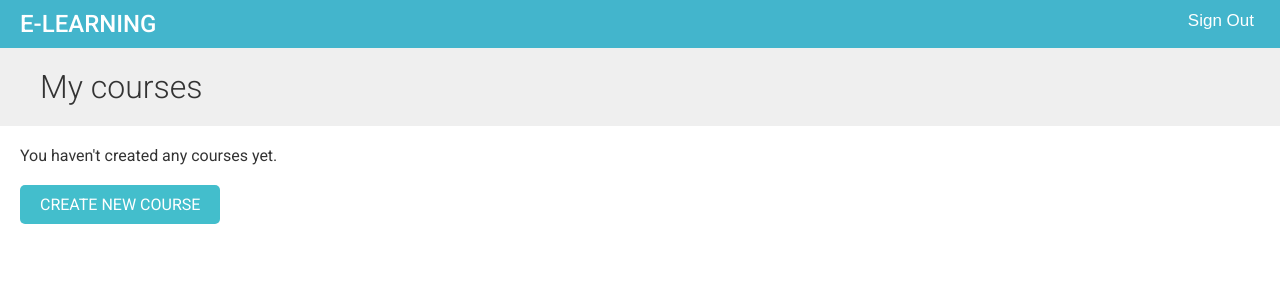
After one commit to mohamedElbalky/eLearning_platform, a Django app: page /course/mine/ in a window 1280 px wide. The commit adds this page. Shown: the top 300 px of the page. Run offline with Django 5.2, Linux system fonts and the light colour scheme; the visitor is signed in with stand-in values (Sample User, id 1); data that the repository does not hold is empty.

Commit message:
create content manager sysytem

```diff
--- a/src/course/static/css/base.css
+++ b/src/course/static/css/base.css
@@ -48,16 +48,17 @@ h1 {
 }
 
 #header {
-    background:#4dcc43;
+    background:#43b5cc;
     overflow:auto;
     padding:10px 20px;
-    border-bottom:6px solid #3fad37;
+    /* border-bottom:6px solid #378aad; */
+    box-shadow: #EEE 1px 1px;
 }
 
 #header .logo {
     text-decoration:none;
     font-family:'Roboto', sans-serif;
-    font-weight:300;
+    font-weight:500;
     text-transform:uppercase;
     font-size:24px;
     color:#fff;
@@ -126,7 +127,7 @@ h1 {
 }
 
 .contents ul a:hover {
-    color:#4dcc43;
+    color:#43b5cc;
     cursor:move;
 }
 
@@ -178,7 +179,7 @@ select {
 
 input[type=submit], a.button {
     border-radius:5px;
-    background:#4dcc43;
+    background:#43becc;
     color:#fff;
     font-size:16px;
     text-transform:uppercase;
@@ -188,13 +189,13 @@ input[type=submit], a.button {
 }
 
 a.secondary-button {
-    border:3px solid #4dcc43;
+    border:3px solid #43b3cc;
     padding:10px 20px;
     margin:10px 0;
 }
 
 input[type=submit]:hover, a.button:hover {
-    background:#3fad37;
+    background:#378dad;
 }
 
 ul#course-modules {
@@ -238,7 +239,7 @@ ul#course-modules li:hover {
 }
 
 #module-contents input[type=submit] {
-    color:#3fad37;
+    color:#37adab;
     background:none;
     margin:-20px 0 0;
     padding:0;
@@ -252,10 +253,16 @@ ul#course-modules li:hover {
 
 .course-info {
     border:1px solid #ccc;
+    border-radius: 10px;
     padding:0 20px;
     margin-bottom:10px;
     width:400px;
     overflow:auto;
+    background-color: #e4e4e4;
+}
+
+.course-info > h3 {
+    font-weight: 500;
 }
 
 .course-info a {
@@ -292,7 +299,7 @@ ul#course-modules li:hover {
     display:inline;
     float:right;
     background:#DCEDE0;
-    color:#56A668;
+    color:#5697a6;
 }
 
 #chat .date {
--- /dev/null
+++ b/src/course/templates/course/manage/course/list.html
@@ -0,0 +1,29 @@
+{% extends "base.html" %}
+
+{% block title %}
+{{request.user.username}} - courses
+{% endblock title %}
+
+{% block content %}
+<h1>My courses</h1>
+<div class="module">
+
+    {% for course in courses %}
+        <div class="course-info">
+            <h3>{{ course.title }}</h3>
+            <p>
+                <a href="{% url 'course_edit' course.id %}">Edit</a>
+                <a href="{% url 'course_delete' course.id %}">Delete</a>
+                <a href="{% url 'course_module_update' course.id %}">Edit modules</a>
+            </p>
+        </div>
+    {% empty %}
+        <p>You haven't created any courses yet.</p>
+    {% endfor %}
+
+    <p>
+        <a href="{% url  'course_create' %}" class="button">Create new course</a>
+    </p>
+
+</div>
+{% endblock content %}
--- a/src/course/urls.py
+++ b/src/course/urls.py
@@ -1,9 +1,15 @@
 from django.urls import path
 
 
-from .views import test
+from . import views
 
 
-# urlpatterns = [
-#     path
-# ]
+urlpatterns = [
+    path('mine/', views.ManageCourseListView.as_view(), name='manage_course_list'),
+    path('create/', views.CourseCreateView.as_view(), name='course_create'),
+    path('<pk>/edit/', views.CourseUpdateView.as_view(), name='course_edit'),
+    path('<pk>/delete/', views.CourseDeleteView.as_view(), name='course_delete'),
+
+    path('<pk>/module/', views.CourseModuleUpdateView.as_view(), name='course_module_update')
+
+]
--- a/src/course/views.py
+++ b/src/course/views.py
@@ -1,6 +1,98 @@
-from django.shortcuts import render
+from django.contrib.auth.mixins import LoginRequiredMixin, PermissionRequiredMixin
+from django.http import HttpRequest
+from django.http.response import HttpResponse as HttpResponse
+from django.views.generic.edit import CreateView, UpdateView, DeleteView
+from django.urls import reverse_lazy
 
-# Create your views here.
 
-def test(request):
-    return render(request, 'registration/logged_out.html')
+from django.views.generic import ListView
+
+from django.shortcuts import redirect, get_object_or_404
+from django.views.generic.base import TemplateResponseMixin, View
+
+
+
+from .models import Course
+from .forms import ModuleFormSet
+
+# class ManageCourseListView(ListView):
+#     """List all courses for a current user"""
+#     model = Course
+#     template_name = "course/manage/course/list.html"
+#     context_object_name = "courses"
+
+#     def get_queryset(self) -> QuerySet[Any]:
+#         # override the get_queryset method so that it returns only the courses of the logged in user
+#         qs = super().get_queryset()
+#         return qs.filter(owner=self.request.user)
+
+
+# ----------- USING MIXINS ------------------------------
+class OwnerMixin:
+    def get_queryset(self):
+        qs = super().get_queryset()
+        return qs.filter(owner=self.request.user)
+
+
+class OwnerEditMixin:
+    def form_valid(self, form):
+        form.instance.owner = self.request.user
+        return super().form_valid(form)
+
+
+class OwnerCourseMixin(OwnerMixin, LoginRequiredMixin, PermissionRequiredMixin):
+    model = Course
+    fields = ["subject", "title", "slug", "overview"]
+    success_url = reverse_lazy("manage_course_list")
+    context_object_name = "courses"
+
+
+class ManageCourseListView(OwnerCourseMixin, ListView):
+    template_name = "course/manage/course/list.html"
+    permission_required = "course.view_course"
+
+
+class CourseDeleteView(OwnerCourseMixin, DeleteView):
+    template_name = "course/manage/course/delete.html"
+    permission_required = "course.delete_course"
+    context_object_name = "course"
+
+
+class OwnerCourseEditMixin(OwnerCourseMixin, OwnerEditMixin):
+    template_name = "course/manage/course/form.html"
+    context_object_name = "course"
+
+
+class CourseCreateView(OwnerCourseEditMixin, CreateView):
+    permission_required = "course.add_course"
+
+
+class CourseUpdateView(OwnerCourseEditMixin, UpdateView):
+    permission_required = "course.change_course"
+
+
+
+# ------------ Managing course modules and their contents -----------
+class CourseModuleUpdateView(TemplateResponseMixin, View):
+    template_name = 'course/manage/module/formset.html'
+    course = None
+
+    def get_formset(self, data=None):
+        return ModuleFormSet(instance=self.course, data=data)
+
+    def dispatch(self, request, pk):
+        self.course = get_object_or_404(Course, id=pk, owner=self.request.user)
+
+        return super().dispatch(request, pk)
+
+    def get(self, request, *args, **kwargs):
+        formset = self.get_formset()
+        return self.render_to_response({'course': self.course, 'formset':formset})
+
+    def post(self, request, *args, **kwargs):
+        formset = self.get_formset(data=request.POST)
+        if formset.is_valid():
+            formset.save()
+            return redirect('manage_course_list')
+        else:
+            return self.render_to_response({'course': self.course, 'formset':formset})
--- a/src/project/urls.py
+++ b/src/project/urls.py
@@ -9,7 +9,7 @@ from django.contrib.auth import views as auth_views
 from django.contrib.auth import logout
 from django.views.generic import TemplateView
 
-from course.views import test
+
 
 def logout_(request):
     logout(request)
@@ -25,10 +25,21 @@ urlpatterns = [
 
     path('accounts/logout/', auth_views.LogoutView.as_view(), name='logout'),
     path('accounts/logout-confirmation/', LogOutRenderView.as_view(), name='logout-confirmation'),
-    # Django Admin
+
+    # path("accounts/password_change/", auth_views.PasswordChangeView.as_view(), name="password_change"),
+    # path("accounts/password_change/done/", auth_views.PasswordChangeDoneView.as_view(), name="password_change_done"),
+    # path("accounts/password_reset/", auth_views.PasswordResetView.as_view(), name="password_reset"),
+    # path("accounts/password_reset/done/", auth_views.PasswordResetDoneView.as_view(), name="password_reset_done"),
+    # path("accounts/reset/<uidb64>/<token>/", auth_views.PasswordResetConfirmView.as_view(), name="password_reset_confirm"),
+    # path("accounts/reset/done/", auth_views.PasswordResetCompleteView.as_view(), name="password_reset_complete"),
+    # path("accounts/register/", auth_views.RegisterView.as_view(), name="register"),
+    # path("accounts/register/done/", auth_views.RegisterDoneView.as_view(), name="register_done"),
+    # path("accounts/profile/", auth_views.ProfileUpdateView.as_view(), name="user_update"),
+    # path("accounts/profile/done/", auth_views.ProfileUpdateDoneView.as_view(), name="user_update_done"),
+
     path("admin/", admin.site.urls),
 
-    path('test/', test, name='test'),
+    path('course/', include('course.urls')),
 ]
 
 
```
Also changed, not shown: src/course/forms.py (added, +18 -0 lines), src/course/templates/course/manage/course/delete.html (added, +14 -0 lines), src/course/templates/course/manage/course/form.html (added, +28 -0 lines), src/course/templates/course/manage/module/formset.html (added, +19 -0 lines), README.md, 1 other file.
